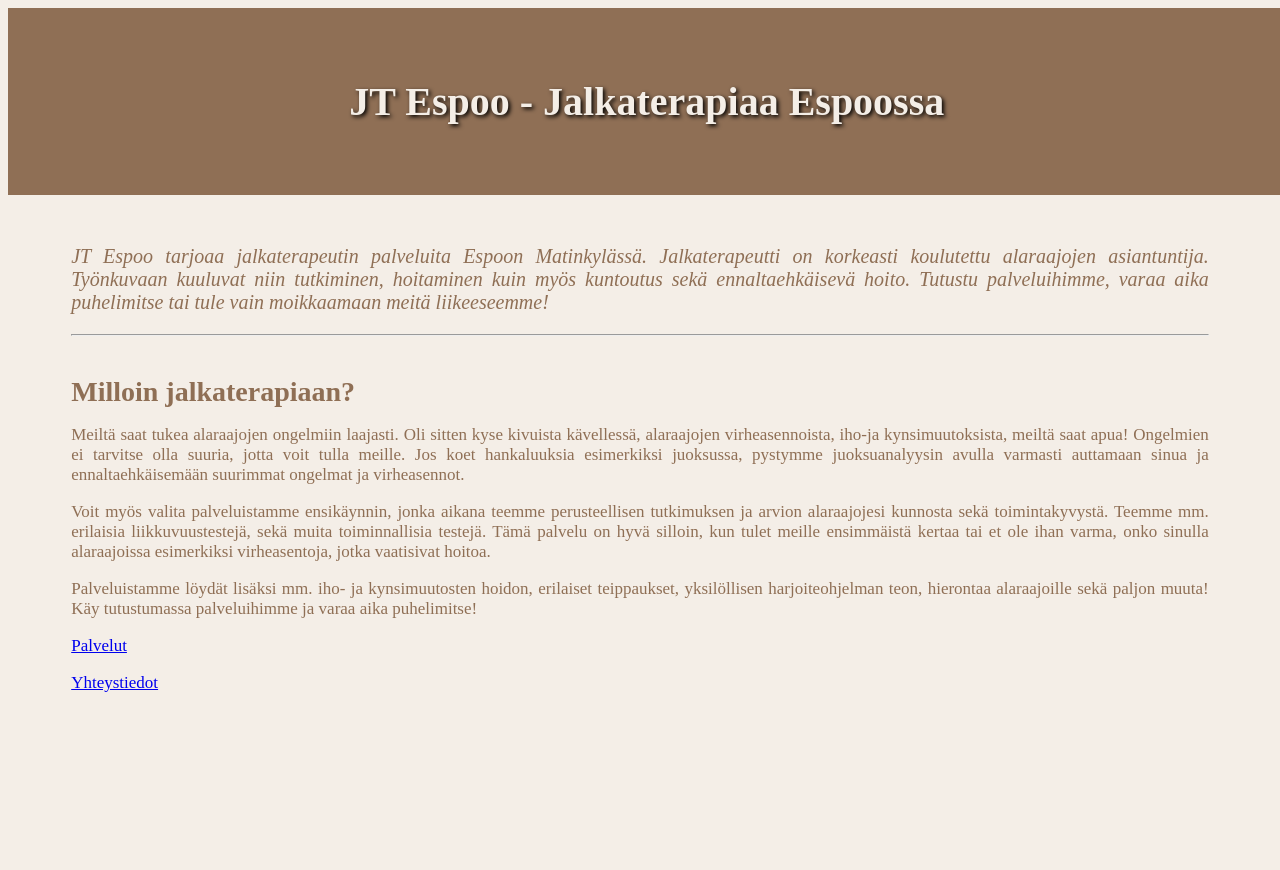
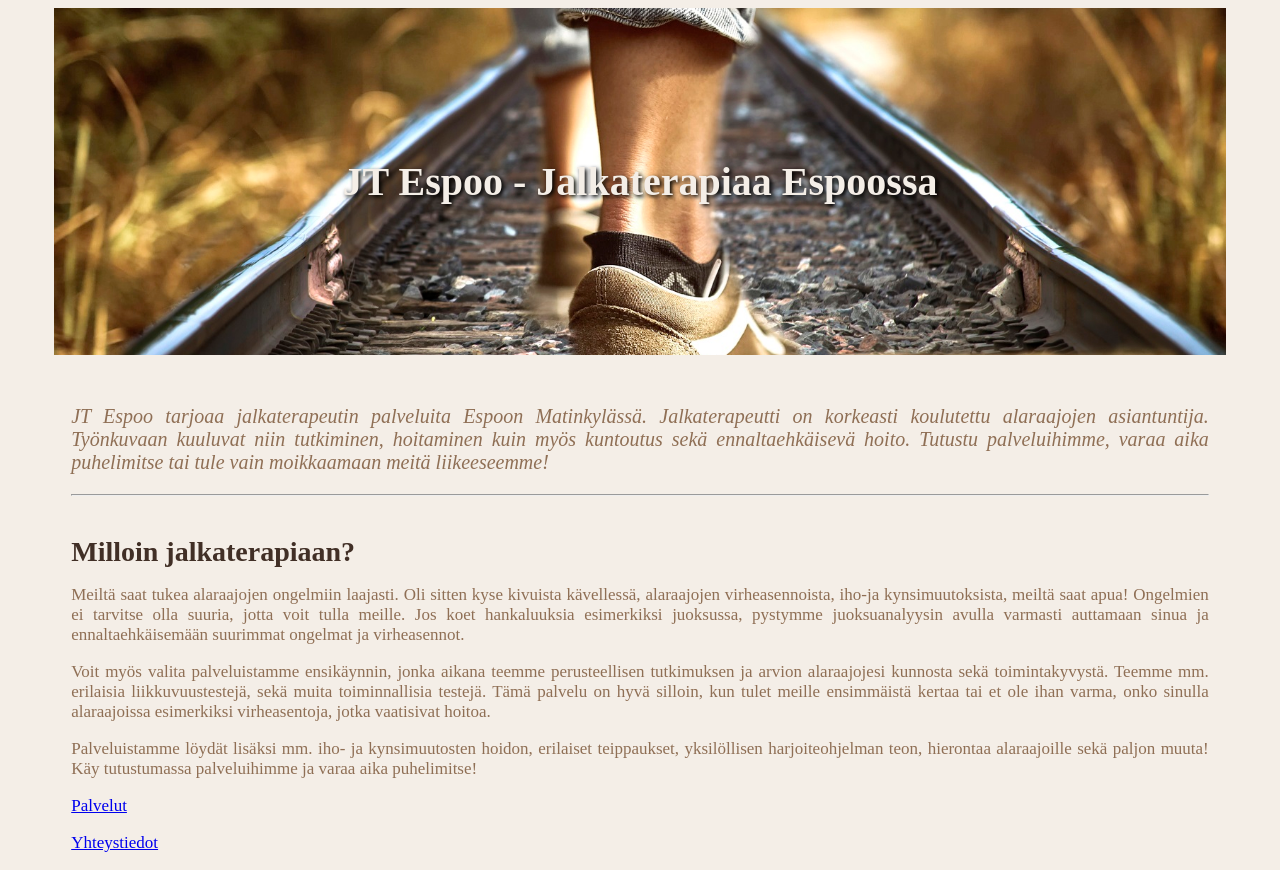
Before and after one commit to emmielisa/emmielisa.github.io, a plain HTML site: page index.html in a window 1280 px wide. Before the commit the page ends 800 px from the top, so only its background shows below. Drawn offline with Linux system fonts and the light colour scheme.

Commit message:
etusivun kansikuvan lisäys

```diff
--- a/style.css
+++ b/style.css
@@ -5,19 +5,21 @@ body {
 
 /*Etusivu: Pääotsikot*/
 .etusivu h1{
-    background-color: #8F6F55;
+    background-image:url("kansikuva.jpg");
+    background-position: center;
+    background-size: cover;
     text-align: center;
     color: #f4eee7;
     font: 40px Playfair Display;
-    padding: 70px 70px;
-    width: 90%;
+    padding: 150px 80px 150px 80px;
+    width: 80%;
     margin: auto;
     text-shadow: 2px 2px 4px #000000;
 }
 
 /*Etusivu: Väliotsikot*/
 .etusivu h2 {
-    color:#8F6F55;
+    color:#412f26;
     font: 28px Playfair Display;
     width: 90%;
     margin: auto;
```
Also changed, not shown: kansikuva.jpg (added).
